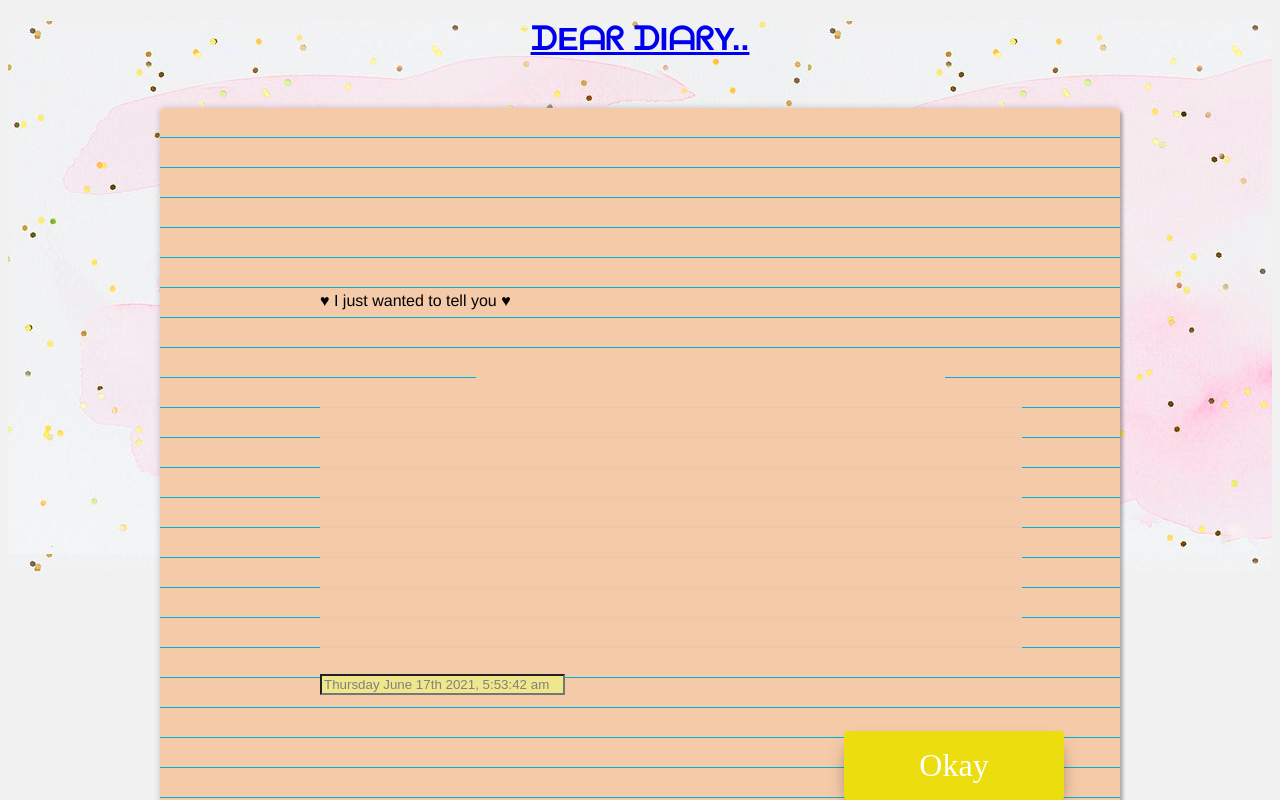
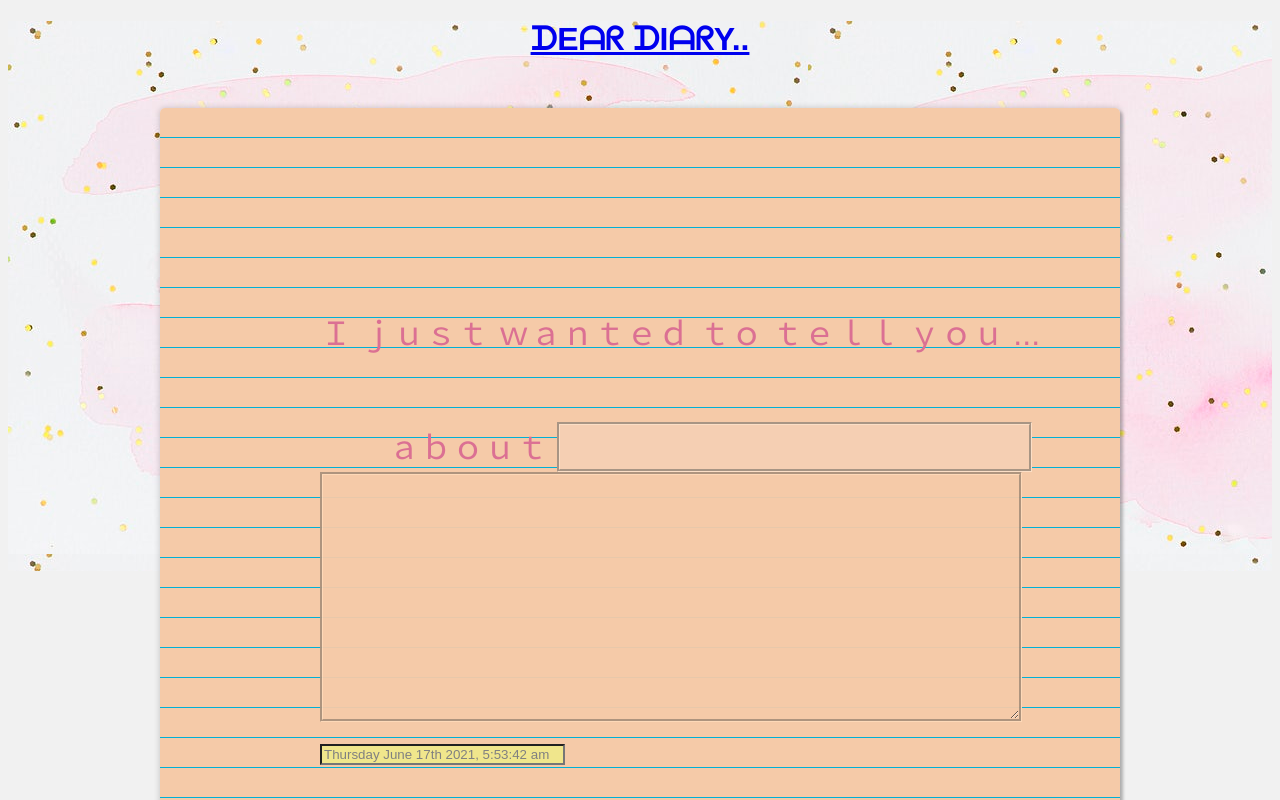
Before and after one commit to amcmullen9291/DearDiary, a React (Create React App) app in the folder frontend/: page /DearDiary/NewEntry in a window 1280 px wide. Shown: the top 800 px of the page. Built offline with nearby package versions, Linux system fonts and the light colour scheme; the HTML template or start-up script is replaced by a standard one.

Commit message:
css/html changes

```diff
--- a/frontend/src/App.css
+++ b/frontend/src/App.css
@@ -74,6 +74,9 @@
 	border: rgb(223, 25, 196);
 	background: #F5CAA8;
 	position: relative;
+	border: peachpuff;
+	border-style: groove;
+
 
 }
 
@@ -174,8 +177,9 @@ font-family:Arial, Helvetica, sans-serif
 	justify-content: center;
 	text-align: center;
 	color:rgb(209, 56, 36);
-	background: #F5CAA8;
-	border: none;
+	background: #f5cfb3;
+	border: rgb(252, 223, 198);
+	border-style: groove;
 }
 
 /* -----------------Dairy entries Menu-------------- */
@@ -296,3 +300,12 @@ font-family:Arial, Helvetica, sans-serif
 	  margin-right:15%;
 	  margin-left:15%;
   }
+
+.titleLabel{
+	font-size: 32px;
+	color: palevioletred;
+}
+
+textarea{
+	font-size: 24px;
+}
--- a/frontend/src/Components/Entry.js
+++ b/frontend/src/Components/Entry.js
@@ -51,10 +51,10 @@ submitHandler = e => {
         <form className="paperss" name="entry" id="entryForm" onSubmit={this.submitHandler}>
             {/* <input type="text"  className="entryHeader" name="title" placeholder="the reason for my visit:"></input><br/> */}
             <br/>
-            <p>♥ I just wanted to tell you ♥</p><br/>
+            <p className="titleLabel">Ｉ ｊｕｓｔ ｗａｎｔｅｄ ｔｏ ｔｅｌｌ ｙｏｕ ...</p><br/>
             <br/>
-            <center><input type="text" className="entryTitle" name="title" value={title} onChange={this.changeHandler}/></center>
-            <input type="text" className="papers" name="content" value={content} onChange={this.changeHandler}/><br/>
+            <center><label className="titleLabel">ａｂｏｕｔ </label><input type="text" className="entryTitle" name="title" value={title} onChange={this.changeHandler}/></center>
+            <textarea type="text" className="papers" name="content" value={content} onChange={this.changeHandler}/><br/>
             <br/>
             <input className="entryDate" type="text" name="date" readOnly="read-only" defaultValue={this.state.day + " " + this.state.date} onChange={this.changeHandler}/>
             <br/>
```
